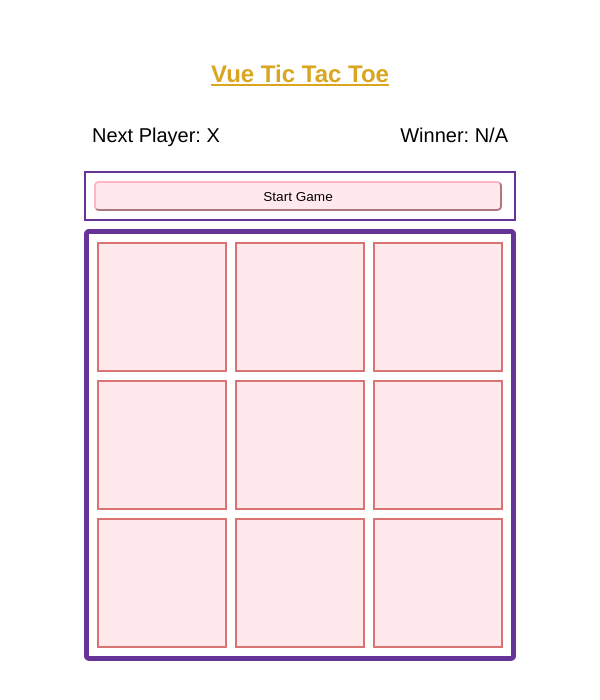
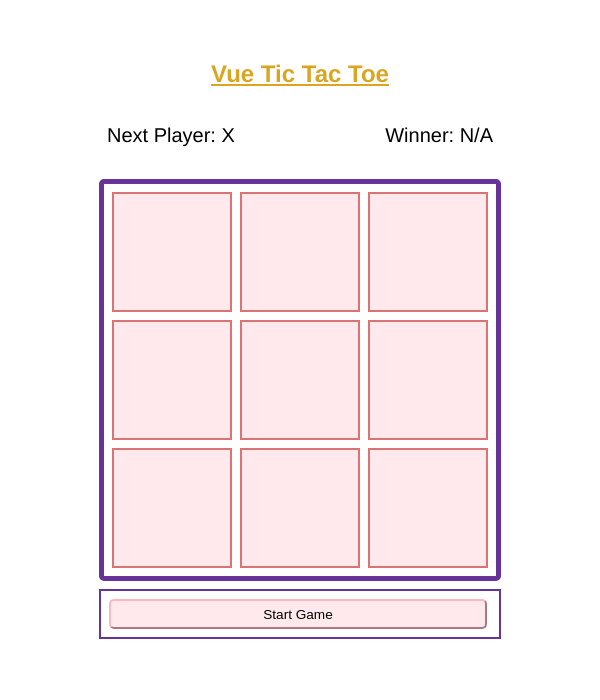
Before and after one commit to railsstudent/vue-tic-tac-toe, a Vue app: page / in a window 600 px wide. Shown: the top 700 px of the page. Built offline with nearby package versions, Linux system fonts and the light colour scheme.

Commit message:
refactor: css grid layout

```diff
--- a/src/components/Board.vue
+++ b/src/components/Board.vue
@@ -118,4 +118,10 @@ export default class Board extends Vue {
     --width: 110px;
   }
 }
+
+@media screen and (min-width: 551px) and (max-width: 600px) {
+  .board {
+    --width: 120px;
+  }
+}
 </style>
--- a/src/components/Game.vue
+++ b/src/components/Game.vue
@@ -7,10 +7,10 @@
         <p class="info">Winner: {{ winner }}</p>
       </div>
 
-      <div class="action-container">
-        <div class="moves" v-if="endGame">
+      <div class="game" v-if="endGame">
         <button class="button new-game" @click="startGame">New Game</button>
       </div>
+
       <div class="moves">
         <button
           class="button"
@@ -21,7 +21,6 @@
         >
           {{ i !== 0 ? `Move ${i}` : "Start Game" }}
         </button>
-        </div>
       </div>
       <div class="left">
         <Board
@@ -138,9 +137,11 @@ h1 {
     display: grid;
     grid-template-columns: auto auto;
     grid-auto-rows: auto;
+    // grid-template-rows: auto auto minmax(380px, max-content);
     grid-template-areas:
       "player player"
-      "sidebar board";
+      "game   board"
+      "moves  board";
     grid-gap: 0.5rem;
 
     .play-container {
@@ -162,10 +163,6 @@ h1 {
       }
     }
 
-    .action-container {
-      grid-area: sidebar;
-      border: 2px solid rebeccapurple;
-
     .button {
       padding: 0.35rem 0.25rem;
       margin-bottom: 0.5rem;
@@ -178,14 +175,24 @@ h1 {
       &.new-game {
         background: plum;
         border-color: darken(plum, 10%);
+        margin-bottom: 0;
       }
     }
 
-      .moves {
+    .moves,
+    .game {
       padding: 0.5rem 0.5rem 0 0.5rem;
       display: flex;
       flex-direction: column;
     }
+
+    .game {
+      grid-area: game;
+    }
+
+    .moves {
+      grid-area: moves;
+      border: 2px solid rebeccapurple;
     }
   }
 }
@@ -193,10 +200,12 @@ h1 {
 @media screen and (max-width: 600px) {
   .game .main-container {
     grid-template-columns: auto;
+    // grid-template-rows: repeat(4, auto);
     grid-template-areas:
       "player"
-      "sidebar"
-      "board";
+      "game"
+      "board"
+      "moves";
     grid-column-gap: 0;
 
     .play-container {
@@ -204,13 +213,13 @@ h1 {
       margin-bottom: 0.5rem;
     }
 
-    .action-container {
     .button {
       font-size: 0.85rem;
       border-radius: 5px;
     }
 
-      .moves {
+    .moves,
+    .game {
       flex-direction: row;
       flex-wrap: wrap;
 
@@ -223,7 +232,6 @@ h1 {
       }
     }
   }
-  }
 
   h1 {
     --title-font: 1.5em;
```
Lines whose indentation alone changed are shown as unchanged.
